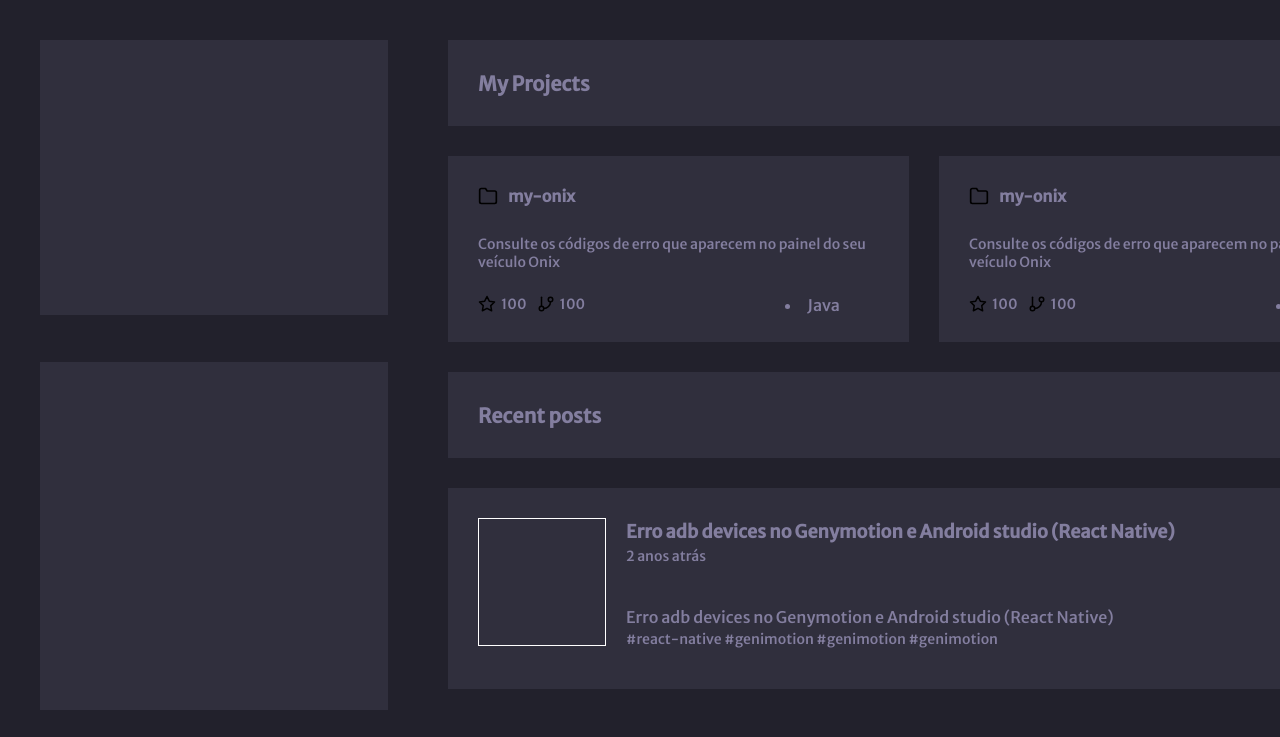
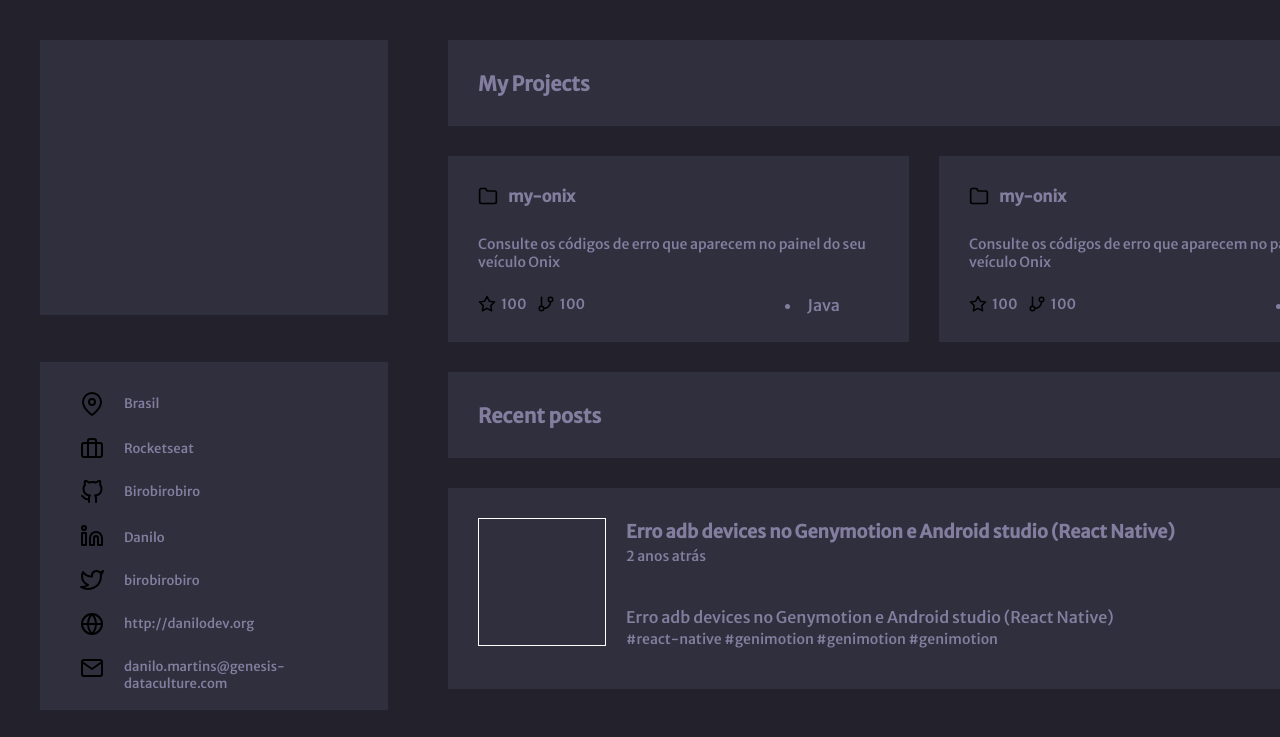
Before and after one commit to danilosjc/frontend, a plain HTML site: page index.html in a window 1280 px wide. Shown: the top 737 px of the page. Drawn offline with Linux system fonts and the light colour scheme.

Commit message:
texto da box corrigido

```diff
--- a/index.html
+++ b/index.html
@@ -12,7 +12,26 @@
         <div class="container">
             <div class="container1">
                 <div class="box profile"></div>
-                <div class="box links"></div>
+                <div class="box links">
+                    <div class= "icons">
+                        <img class="mapa" src="./assets/map-pin.svg" width="24px" height="24px">
+                        <img class="briefcase" src="./assets/briefcase.svg" width="24px" height="24px">
+                        <img class="github" src="./assets/github.svg" width="24px" height="24px">
+                        <img class="linkedin" src="./assets/linkedin.svg" width="24px" height="24px">
+                        <img class="twitter" src="./assets/twitter.svg" width="24px" height="24px">
+                        <img class="globe" src="./assets/globe.svg" width="24px" height="24px">
+                        <img class="mail" src="./assets/mail.svg" width="24px" height="24px">
+                    </div>
+                    <div class="link">
+                        <p class="brasil">Brasil</p>
+                        <p class="rocketseat">Rocketseat</p>
+                        <p class="biro">Birobirobiro</p>
+                        <p class="linkedin2">Danilo</p>
+                        <p class="tt">birobirobiro</p>
+                        <p class="site">http://danilodev.org</p>
+                        <p class="email">danilo.martins@genesis-dataculture.com</p>
+                    </div>
+                </div>
                 <div class="box tecnologies"></div>
                 <div class="box experience"></div>
                 <div class="box education"></div>
--- a/style.css
+++ b/style.css
@@ -48,6 +48,10 @@
 .links {
     height: 348px;
     margin-top: 47px;
+    display: flex;
+    font-family: 'Merriweather Sans', sans-serif;
+    font-size: 13px;
+    font-weight: 400;
 }
 
 .tecnologies {
@@ -216,3 +220,71 @@
     font-size: 14px;
     font-weight: 400;
 }
+
+.icons {
+    display: flex;
+    flex-direction: column;
+    margin-top: 30px;
+    margin-left: 40px;
+}
+
+
+.link {
+    margin-top: 30px;
+    margin-left: 20px;
+    padding-top: 3px;
+}
+
+.briefcase {
+    margin-top: 20px;
+}
+
+.github {
+    margin-top: 20px;
+}
+
+.linkedin {
+    margin-top: 20px;
+}
+
+.twitter {
+    margin-top: 20px;
+}
+
+.globe {
+    margin-top: 20px;
+}
+
+.mail {
+    margin-top: 20px;
+}
+
+.rocketseat {
+    margin-top: 28px;
+
+}
+
+.biro {
+    margin-top: 26px;
+
+}
+
+.linkedin2 {
+    margin-top: 29px;
+
+}
+
+.tt {
+    margin-top: 26px;
+
+}
+
+.site {
+    margin-top: 26px;
+
+}
+
+.email {
+    margin-top: 26px;
+
+}
```
